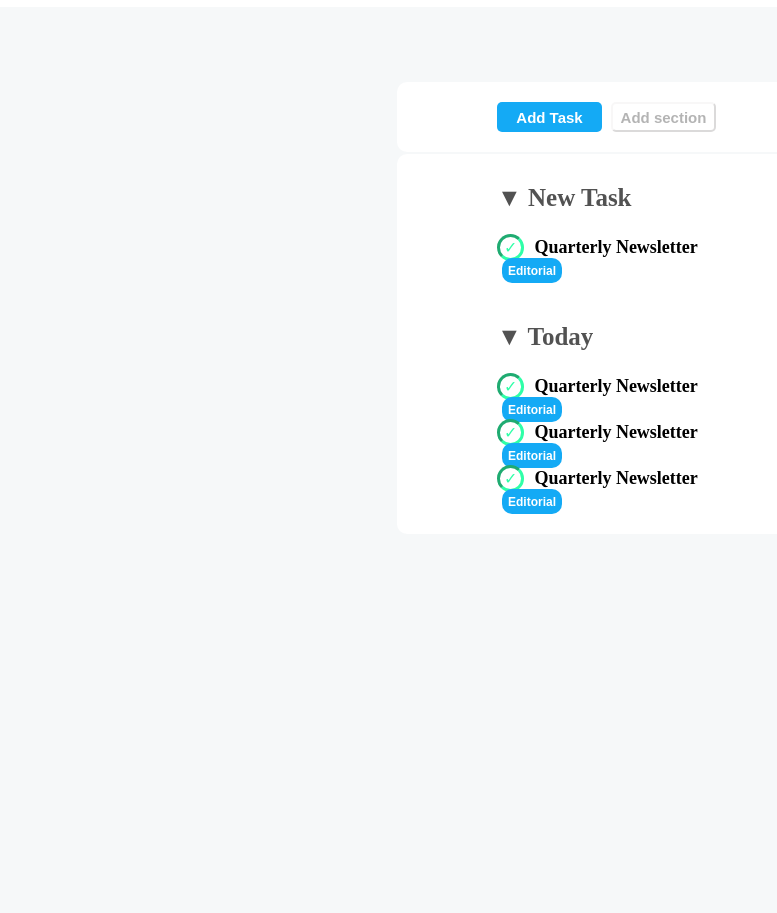
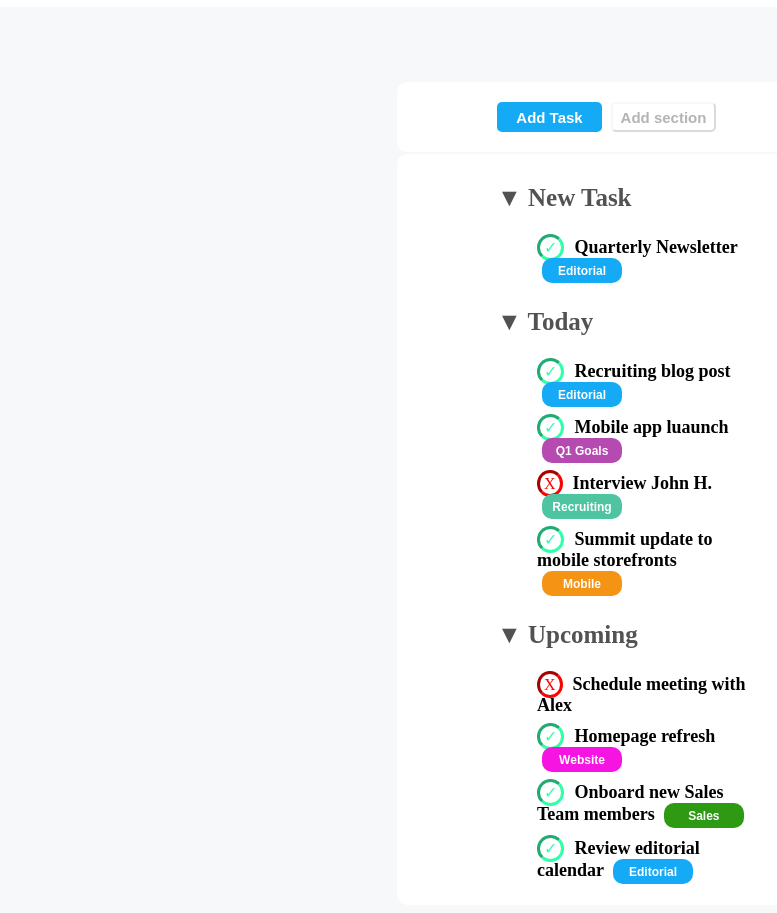
Before and after one commit to MassimoRomano/html-css-toboolist, a plain HTML site: page index.html in a window 1280 px wide. Shown: the part 121-1034 px from the top of the page, without its empty margins (11-788 px from the left). Before the commit the page ends 800 px from the top, so only its background shows below. Drawn offline with Linux system fonts and the light colour scheme.

Commit message:
add main

```diff
--- a/assets/style.css
+++ b/assets/style.css
@@ -74,7 +74,7 @@ body{
     border-radius: 10px;
     font-size:12px;
     height: 25px;
-    width: 60px;
+    width: 80px;
     margin-left: 5px;
 }
 
@@ -83,6 +83,13 @@ h3{
     font-size: 25px;
     color: #525252;
 }
+
+li{
+    list-style: none;
+    margin-bottom: 10px;
+
+}
+
 
 .font{
     font-size: 18px;
@@ -106,10 +113,46 @@ h3{
     font-weight: bolder;
 }
 
-div{
-    padding-bottom: 15px;
+#color_button_2{
+        border-style: hidden;
+        background-color: #b448affb;
+        color: white;
+        font-weight: bolder;
 }
 
-span{
-    height: 20px;
+#color_button_3{
+    border-style: hidden;
+    background-color: #4fc4a0;
+    color: white;
+    font-weight: bolder;
 }
+
+#color_button_4{
+    border-style: hidden;
+    background-color: #f59414;
+    color: white;
+    font-weight: bolder;
+}
+
+#color_button_5{
+    border-style: hidden;
+    background-color: #f514e2;
+    color: white;
+    font-weight: bolder;
+}
+
+#color_button_6{
+    border-style: hidden;
+    background-color: #2e9913;
+    color: white;
+    font-weight: bolder;
+}
+
+.bord_2{
+    border-style:inset;
+    border-color: rgb(255, 1, 1);
+    color: rgb(253, 0, 0);
+    padding: 2px 4px;
+    border-radius: 50%;
+    margin-right: 10px;
+}
--- a/index.html
+++ b/index.html
@@ -22,19 +22,53 @@
             <button class="form" id="color_2">Add section</button>
         </div>
         <section id="container_2">
-            <div>
+            <div class="space">
                 <h3>&#9660; New Task</h3>
-                <span class="bord">&checkmark;</span><span class="font">Quarterly Newsletter</span>
-                <button class="form_button" id="color_button">Editorial</button>
+                <ul>
+                    <li>
+                        <span class="bord">&checkmark;</span><span class="font">Quarterly Newsletter</span>
+                        <button class="form_button" id="color_button">Editorial</button>
+                    </li>
+                </ul>
             </div>
             <div>
                 <h3>&#9660; Today</h3>
-                <span class="bord">&checkmark;</span><span class="font">Quarterly Newsletter</span>
-                <button class="form_button" id="color_button">Editorial</button><br>
-                <span class="bord">&checkmark;</span><span class="font">Quarterly Newsletter</span>
-                <button class="form_button" id="color_button">Editorial</button><br>
-                <span class="bord">&checkmark;</span><span class="font">Quarterly Newsletter</span>
-                <button class="form_button" id="color_button">Editorial</button>
+                <ul>
+                    <li><span class="bord">&checkmark;</span><span class="font">Recruiting blog post</span>
+                        <button class="form_button" id="color_button">Editorial</button>
+                    </li>
+                    <li><span class="bord">&checkmark;</span><span class="font">Mobile app luaunch</span>
+                        <button class="form_button" id="color_button_2">Q1 Goals</button>
+                    </li>
+                    <li><span class="bord_2">X</span><span class="font">Interview John H.</span>
+                        <button class="form_button" id="color_button_3">Recruiting</button>
+                    </li>
+                    <li><span class="bord">&checkmark;</span><span class="font">Summit update to mobile storefronts</span>
+                        <button class="form_button" id="color_button_4">Mobile</button>
+                    </li>
+                </ul>
+            </div>
+            <div>
+                <h3>&#9660; Upcoming</h3>
+                <ul>
+                    <li><span class="bord_2">X</span><span class="font">Schedule meeting with Alex</span>
+                    </li>
+                    <li>
+                        <span class="bord">&checkmark;</span><span class="font">Homepage refresh</span>
+                        <button class="form_button" id="color_button_5">Website</button>
+
+                    </li>
+                    <li>
+                        <span class="bord">&checkmark;</span><span class="font">Onboard new Sales Team members</span>
+                        <button class="form_button" id="color_button_6">Sales</button>
+                    </li>
+                    <li>
+                        <span class="bord">&checkmark;</span><span class="font">Review editorial calendar</span>
+                        <button class="form_button" id="color_button">Editorial</button>
+                    </li>
+                </ul>
+            </div>
+
             </div>
         </section>
 
```
